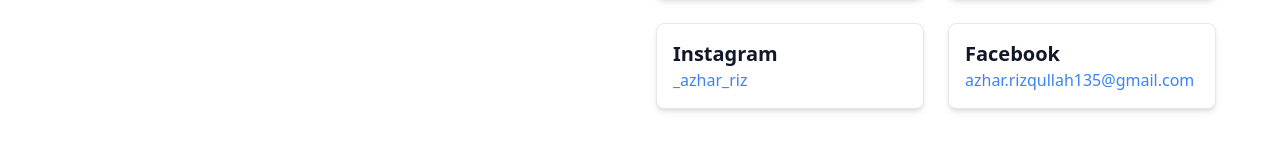
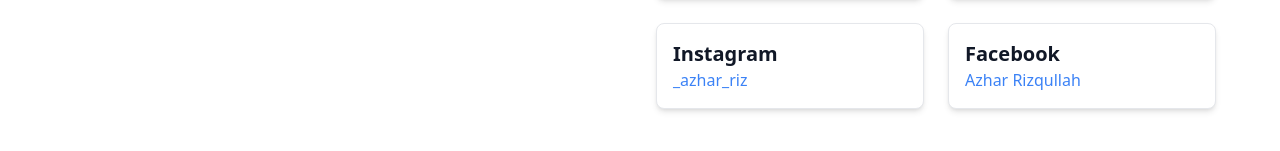
Before and after one commit to zharq03/Portofolio_Azhar-Rizqullah, a React (Vite) app: page / in a window 1280 px wide. Shown: the part 2896-3047 px from the top of the page. Built offline with nearby package versions, Linux system fonts and the light colour scheme; the HTML template or start-up script is replaced by a standard one.

Commit message:
Update Contack Facebook

```diff
--- a/src/components/Contact.jsx
+++ b/src/components/Contact.jsx
@@ -77,12 +77,12 @@
           <h4 className="text-xl font-semibold text-gray-900 dark:text-white">Facebook</h4>
           <p>
             <a
-              href="https://www.instagram.com/_azhar_riz/"
+              href="https://www.facebook.com/profile.php?id=61550235112183"
               className="text-blue-500 hover:underline"
               target="_blank"
               rel="noopener noreferrer"
             >
-              azhar.rizqullah135@gmail.com
+              Azhar Rizqullah
             </a>
           </p>
         </div>
```
